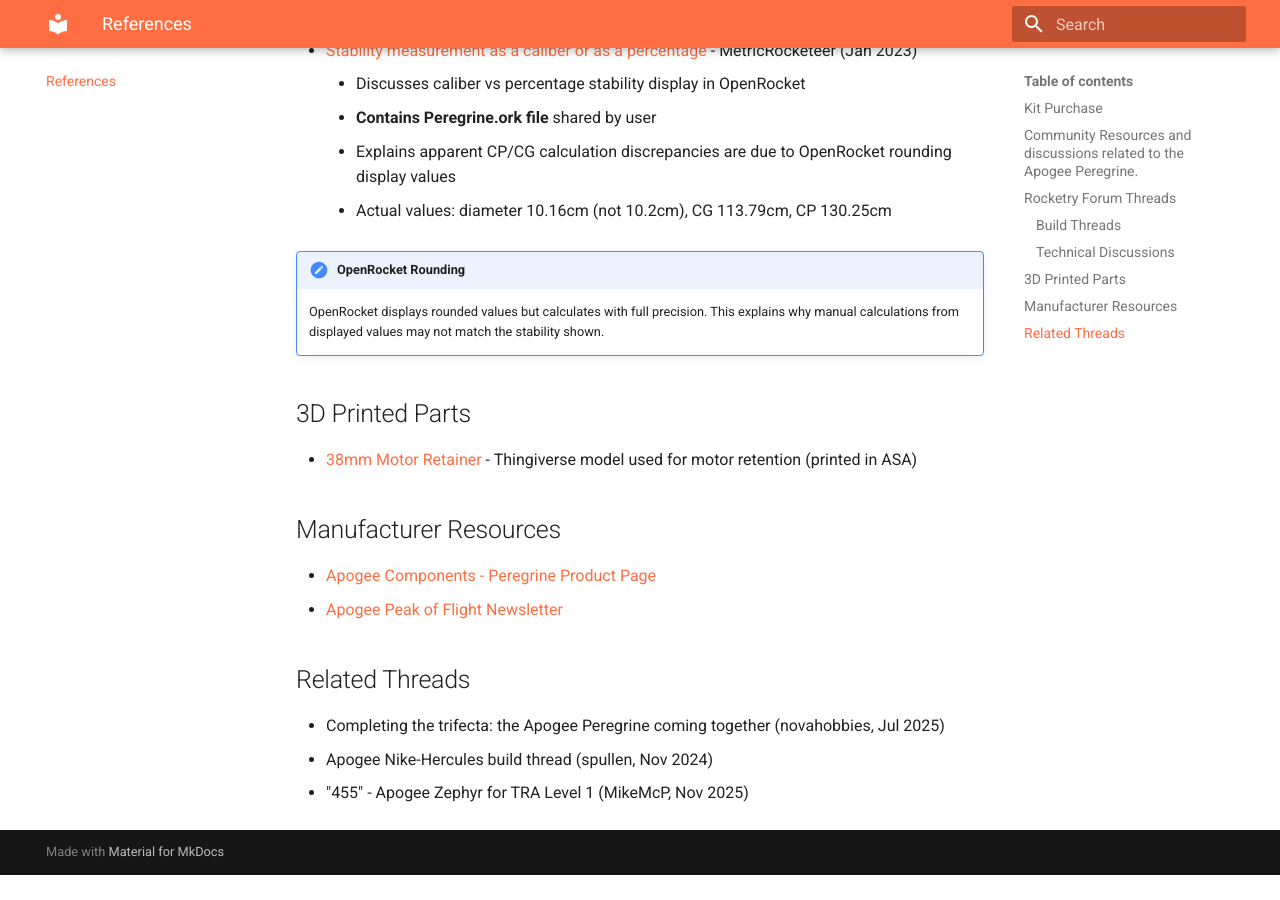
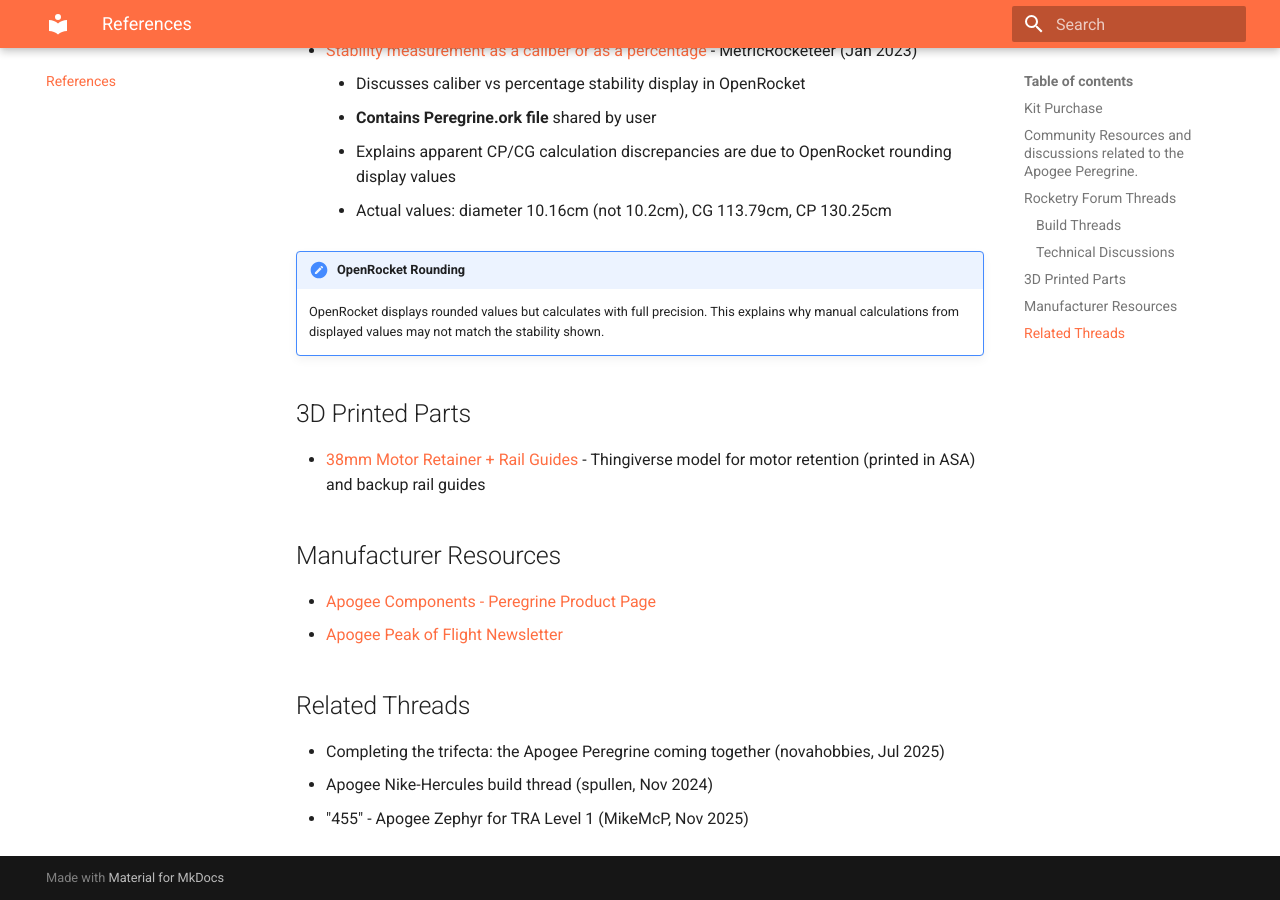
Before and after one commit to tonuonu/MyLevel1Peregrine, an MkDocs documentation site: the page built from docs/references.md, in a window 1280 px wide and 900 px high, scrolled down 785 px. Built offline with MkDocs 1.6.1 and Material for MkDocs 9.7.7, drawn with Linux system fonts in a browser that asks for light colours; before the commit the page ends 1660 px from its top, so only the background shows below that.

Commit message:
Add rail guides decision - kit buttons 6.2mm + 3D printed backup

```diff
--- a/docs/references.md
+++ b/docs/references.md
@@ -29,7 +29,7 @@
 
 ## 3D Printed Parts
 
-- [38mm Motor Retainer](https://www.thingiverse.com/thing:6780161) - Thingiverse model used for motor retention (printed in ASA)
+- [38mm Motor Retainer + Rail Guides](https://www.thingiverse.com/thing:6780161) - Thingiverse model for motor retention (printed in ASA) and backup rail guides
 
 ## Manufacturer Resources
 
--- a/mkdocs.yml
+++ b/mkdocs.yml
@@ -68,4 +68,5 @@
     - Why Sweden: decisions/why-sweden.md
     - Motor Procurement: decisions/motor-procurement.md
     - Motor Retainer: decisions/motor-retainer.md
+    - Rail Guides: decisions/rail-guides.md
   - References: references.md
```
Also changed, not shown: docs/decisions/index.md (+1 -0 lines), docs/decisions/rail-guides.md (added, +21 -0 lines).
